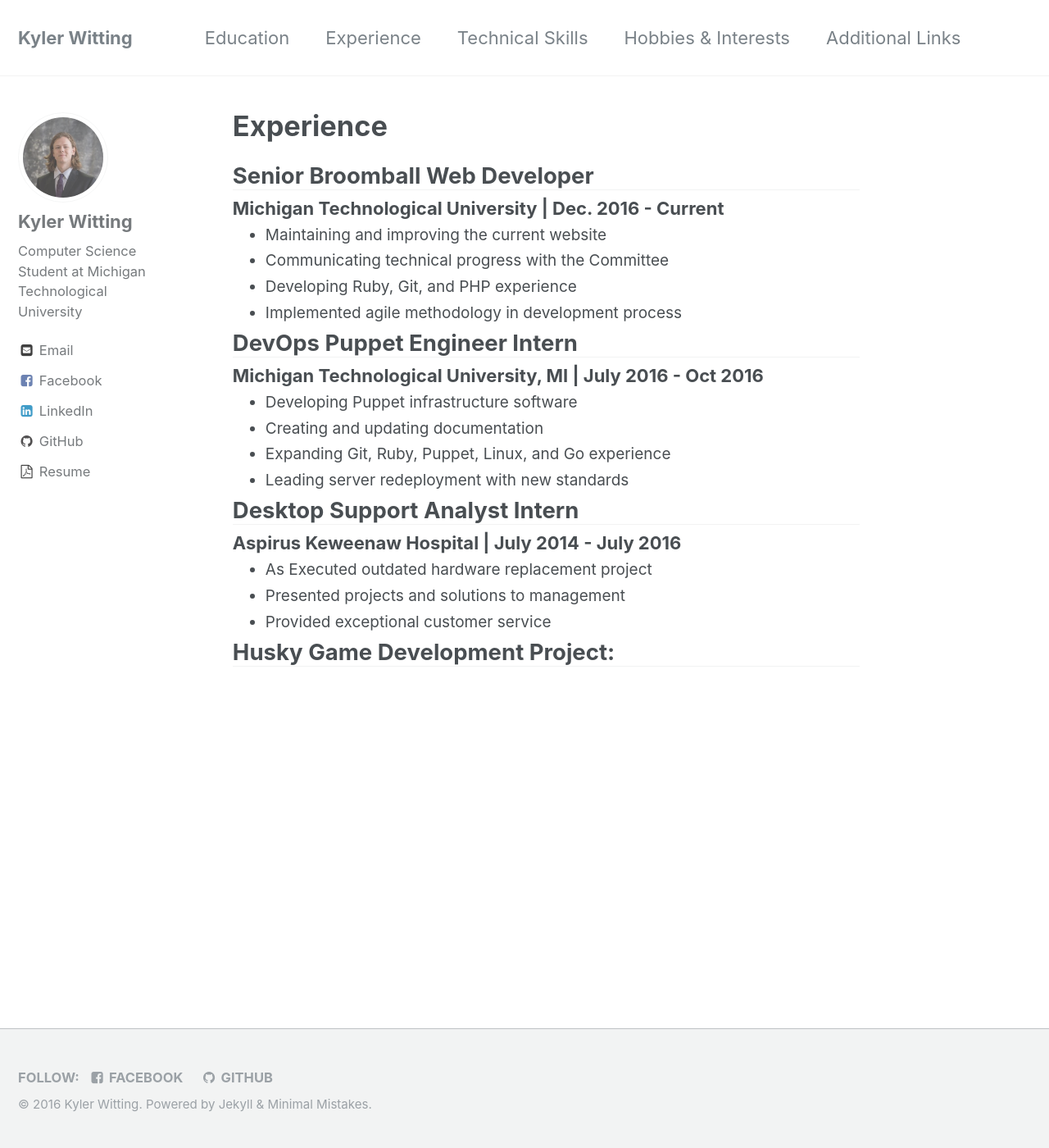
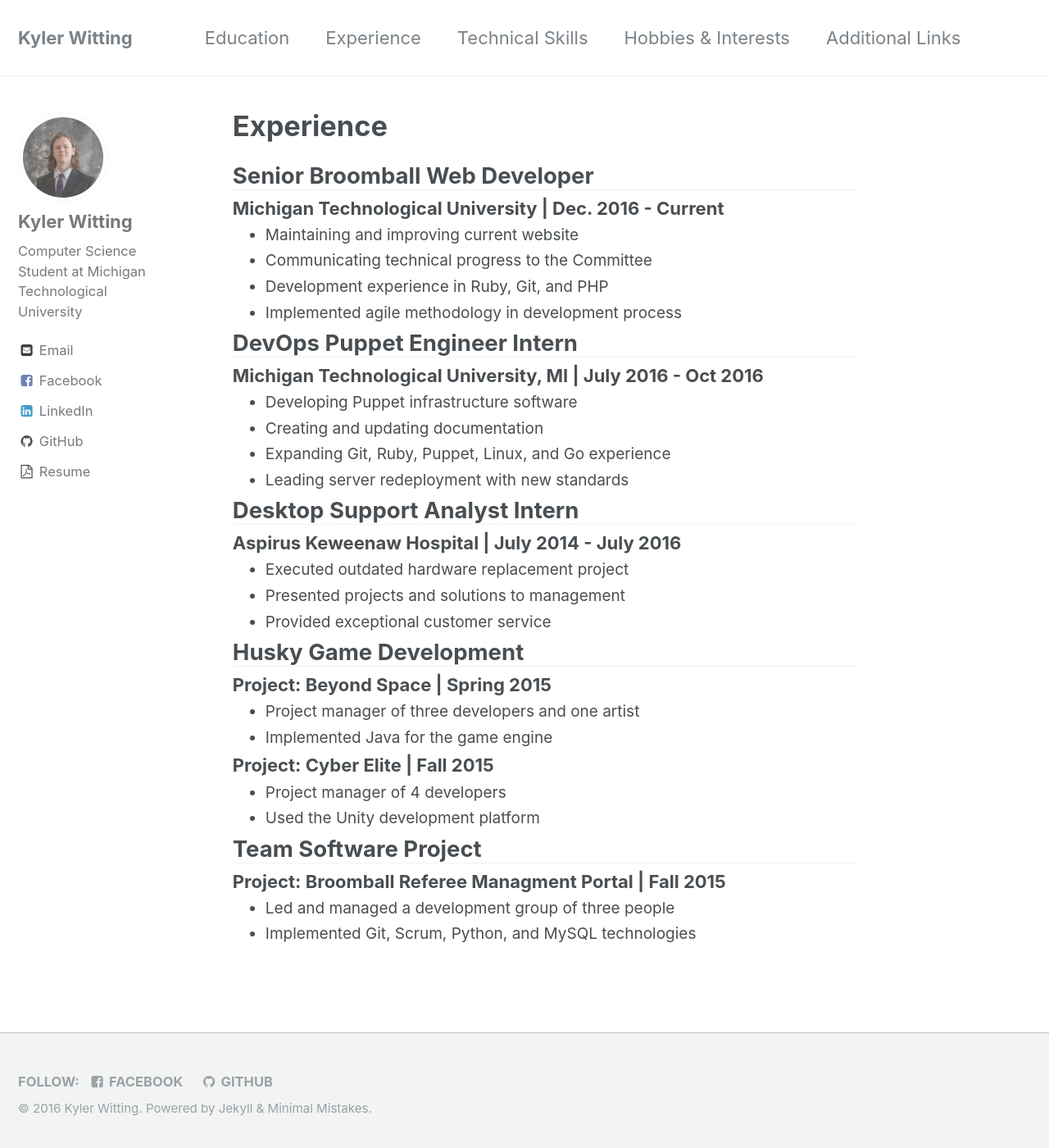
Before and after one commit to KylerWitting/KylerWitting.github.io, a Jekyll site: the page built from _pages/experience.md, in a window 1280 px wide and 1400 px high. Shown: the whole window at 82% size. Built offline with Jekyll 4.4.1, drawn with Linux system fonts in a browser that asks for light colours.

Commit message:
Experience Resume Import

```diff
--- a/_pages/experience.md
+++ b/_pages/experience.md
@@ -7,9 +7,9 @@ title: "Experience"
 
 ### Michigan Technological University | Dec. 2016 - Current
 
-- Maintaining and improving the current website
-- Communicating technical progress with the Committee
-- Developing Ruby, Git, and PHP experience
+- Maintaining and improving current website
+- Communicating technical progress to the Committee
+- Development experience in Ruby, Git, and PHP
 - Implemented agile methodology in development process
 
 
@@ -27,8 +27,25 @@ title: "Experience"
 
 ### Aspirus Keweenaw Hospital | July 2014 - July 2016
 
-- As Executed outdated hardware replacement project
+- Executed outdated hardware replacement project
 - Presented projects and solutions to management
 - Provided exceptional customer service
 
-## Husky Game Development Project:
+## Husky Game Development
+
+### Project: Beyond Space | Spring 2015
+
+- Project manager of three developers and one artist
+- Implemented Java for the game engine
+
+### Project: Cyber Elite | Fall 2015
+
+- Project manager of 4 developers
+- Used the Unity development platform
+
+## Team Software Project
+
+### Project: Broomball Referee Managment Portal | Fall 2015
+
+- Led and managed a development group of three people
+- Implemented Git, Scrum, Python, and MySQL technologies
```
